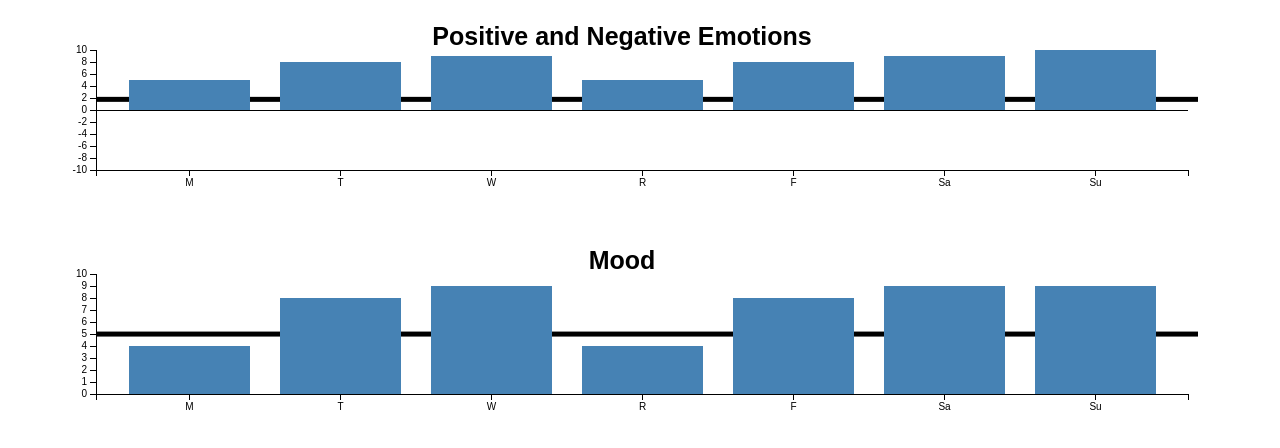
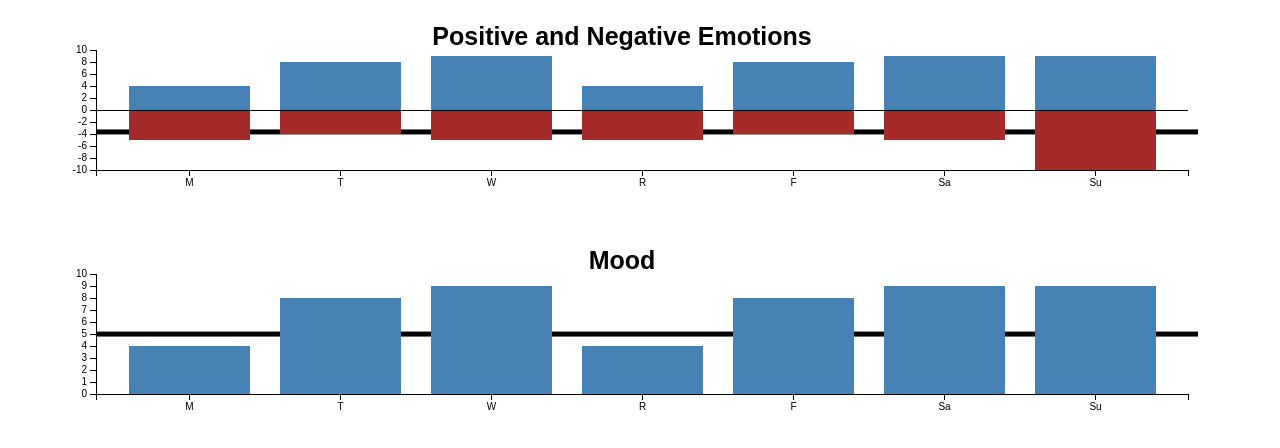
Before and after one commit to Tag0Mag0/d3_mood_chart, a plain HTML site: page index.html in a window 1280 px wide. Drawn offline with nearby package versions, Linux system fonts and the light colour scheme.

Commit message:
added handling for negative values

```diff
--- a/chart.js
+++ b/chart.js
@@ -4,7 +4,14 @@
             height = 420,
             xRoundBands = 0.2,
             xValue = function(d) { return d.day; },
-            yValue = function(d) { return d.intensity; },
+            yValue = function(d) {
+              if (d.is_positive === false) {
+                return -d.intensity;
+              }
+              else {
+                return d.intensity;
+              }
+            },
             xScale = d3.scale.ordinal(),
             yScale = d3.scale.linear(),
             yAxis = d3.svg.axis().scale(yScale).orient("left"),
@@ -20,7 +27,6 @@
             data = data.map(function(d, i) {
               return [xValue.call(data, d, i), yValue.call(data, d, i)];
             });
-
             // Update the x-scale.
             xScale
                 .domain(data.map(function(d) { return d[0];} ))
--- a/index.html
+++ b/index.html
@@ -21,10 +21,7 @@
         .datum(emotionsData)
           .call(columnChart(-10, 10, emotionGraphTitle )
             .width(graphWidth)
-            .height(200)
-            .x(function(d, i) { return d.day; })
-            .y(function(d, i) { return d.intensity; }));
-
+            .height(200))
       var moodGraphTitle = "Mood"
       d3.select("#mood")
         .datum(moodData)
```
